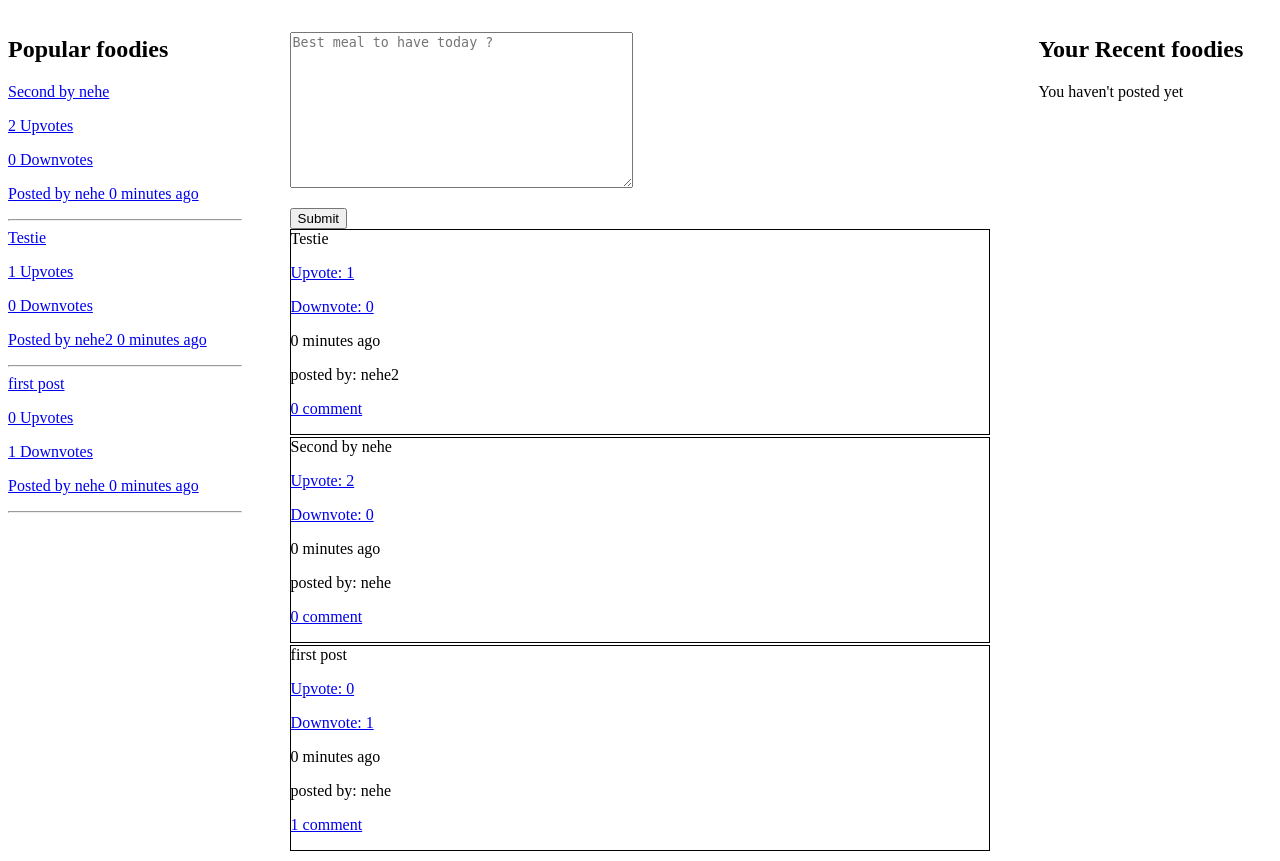
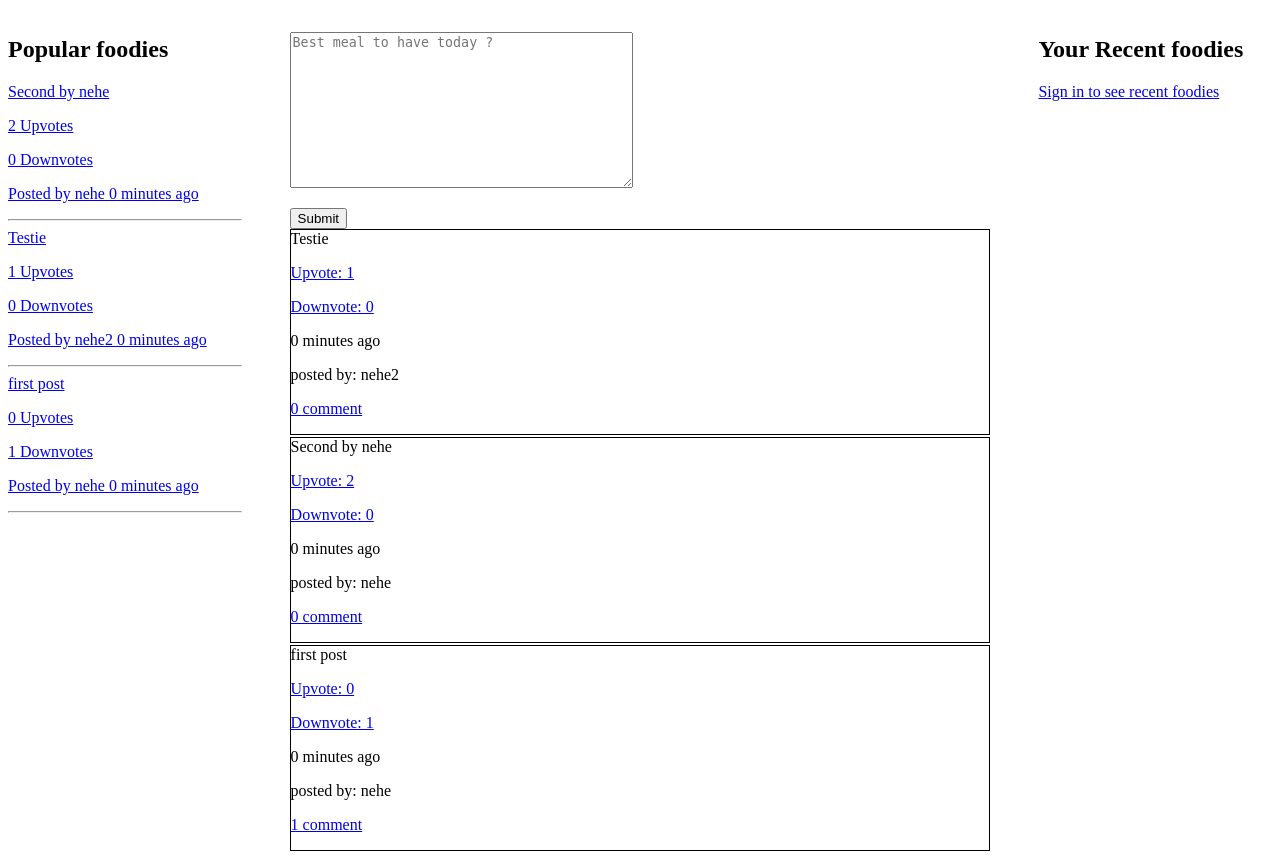
Before and after one commit to KNehe/foodie, a Django app: page / in a window 1280 px wide. Shown: the part 52-913 px from the top of the page. Run offline with Django 3.2, Linux system fonts and the light colour scheme; data comes from the database, SQL or seed files in the repository; both versions use the stored data as it was after the commit; tables that the repository leaves empty hold one stand-in row (values such as "Sample post").

Commit message:
recent posts

```diff
--- a/fapp/templates/fapp/index.html
+++ b/fapp/templates/fapp/index.html
@@ -82,9 +82,21 @@
 <!-- Ads-->
 <section>
   <h2>Your Recent foodies</h2>
-  {% if not recent %}
-   You haven't posted yet
+
+  {% if not request.user.is_authenticated %}
+  <p><a href="{% url 'fapp:login' %}">Sign in to see recent foodies</a></p>
+  {% elif not recent %}
+   <p> You haven't posted a foodie yet </p>
   {% endif %}
+
+  {% for post in recent %}
+  <a href="{% url 'fapp:comments' post.id %}">
+  {{post.body}}
+  <p>{{post.upvote_set.all.count}} Upvotes<p>
+  <p>{{post.downvote_set.all.count}} Downvotes</p>
+  <hr>
+  {% endfor %}
+  </a>
 </section>
 <!-- end of Ads-->
 
--- a/fapp/views.py
+++ b/fapp/views.py
@@ -40,9 +40,15 @@ def home(request):
         popular = Post.objects.all().annotate(count=Count('upvote')) \
                                      .order_by('-count')[:4]
 
+    if request.user.is_authenticated:
+        recent = Post.objects.filter(Q(created_by=request.user)) \
+                          .order_by('-created_at')[:4]
+    else:
+        recent = None
+
     form = PostForm
 
-    context = {'posts': posts, 'form': form, 'popular': popular}
+    context = {'posts': posts, 'form': form, 'popular': popular, 'recent': recent}
 
     return render(request, "fapp/index.html",context)
 
```
Also changed, not shown: db.sqlite3.
